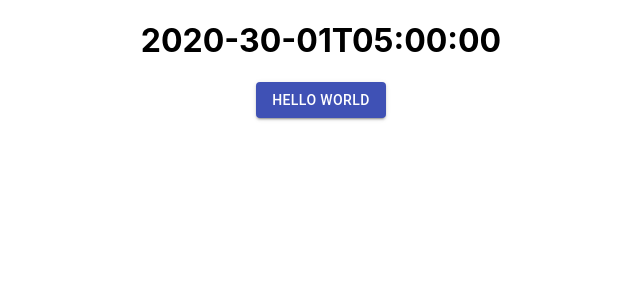
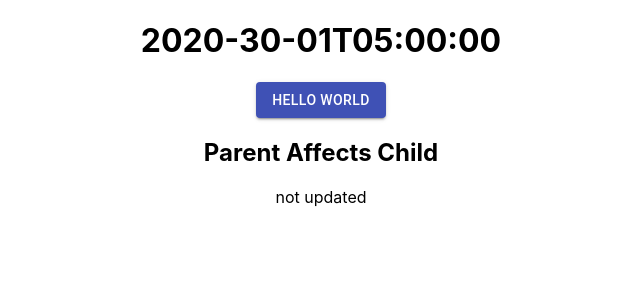
Before and after one commit to tangweejieleslie/frontend-projects, a React (Create React App) app in the folder ccg/: page / in a window 1280 px wide. Shown: the top 300 px of the page, without its empty margins (319-959 px from the left). Built offline with nearby package versions, Linux system fonts and the light colour scheme.

Commit message:
set up prop passing from parent to child

```diff
--- a/ccg/src/App.js
+++ b/ccg/src/App.js
@@ -1,6 +1,7 @@
 import React from 'react';
 import './App.css';
 import HomeView from './views/Home'
+
 
 function App() {
   return (
--- /dev/null
+++ b/ccg/src/components/Home/ChildrenComponent.jsx
@@ -0,0 +1,32 @@
+import React, { Component } from "react";
+
+
+class Child extends Component {
+  constructor(props) {
+    super(props);
+    this.state = {
+      date: "2020-30-01T05:00:00",
+      newDate: "not updated"
+    };
+  }
+
+  componentDidUpdate(prevProps) {
+    if (this.props.date !== prevProps.date) {
+      this.setState({
+        newDate: this.props.date,
+      });
+    }
+  }
+  render() {
+    //   https://material-ui.com/getting-started/usage/
+    return (
+      <div>
+        <h2>Parent Affects Child</h2>
+        {this.state.newDate}
+
+      </div>
+    );
+  }
+}
+
+export default Child;
--- a/ccg/src/views/Home.jsx
+++ b/ccg/src/views/Home.jsx
@@ -1,6 +1,6 @@
 import React, { Component } from "react";
-import ReactDOM from 'react-dom';
 import Button from "@material-ui/core/Button";
+import Child from "../components/Home/ChildrenComponent";
 
 class ComponentName extends Component {
   constructor(props) {
@@ -10,24 +10,35 @@ class ComponentName extends Component {
     };
   }
 
-  componentDidUpdate(prevProps) {
-    if (this.props.date !== prevProps.date) {
-      this.setState({
-        date: this.props.date,
-      });
-    }
+  componentDidUpdate(prev) {}
+
+  handleClick(e) {
+      console.log(e);
+    this.setState({
+      date: Date.now(),
+    });
   }
+
   render() {
     //   https://material-ui.com/getting-started/usage/
     return (
       <div>
         <h1>{this.state.date}</h1>
-        <Button variant="contained" color="primary">
+        <Button
+          variant="contained"
+          color="primary"
+          onClick={(e) => this.handleClick(e)}
+        >
           Hello World
         </Button>
+        <Child date={this.state.date}></Child>
       </div>
     );
   }
 }
 
 export default ComponentName;
+
+// https://stackoverflow.com/questions/47497090/react-how-to-pass-props-from-onclick-to-function/47497741
+// https://reactjs.org/docs/faq-functions.html
+// https://www.freecodecamp.org/news/react-changing-state-of-child-component-from-parent-8ab547436271/
```
